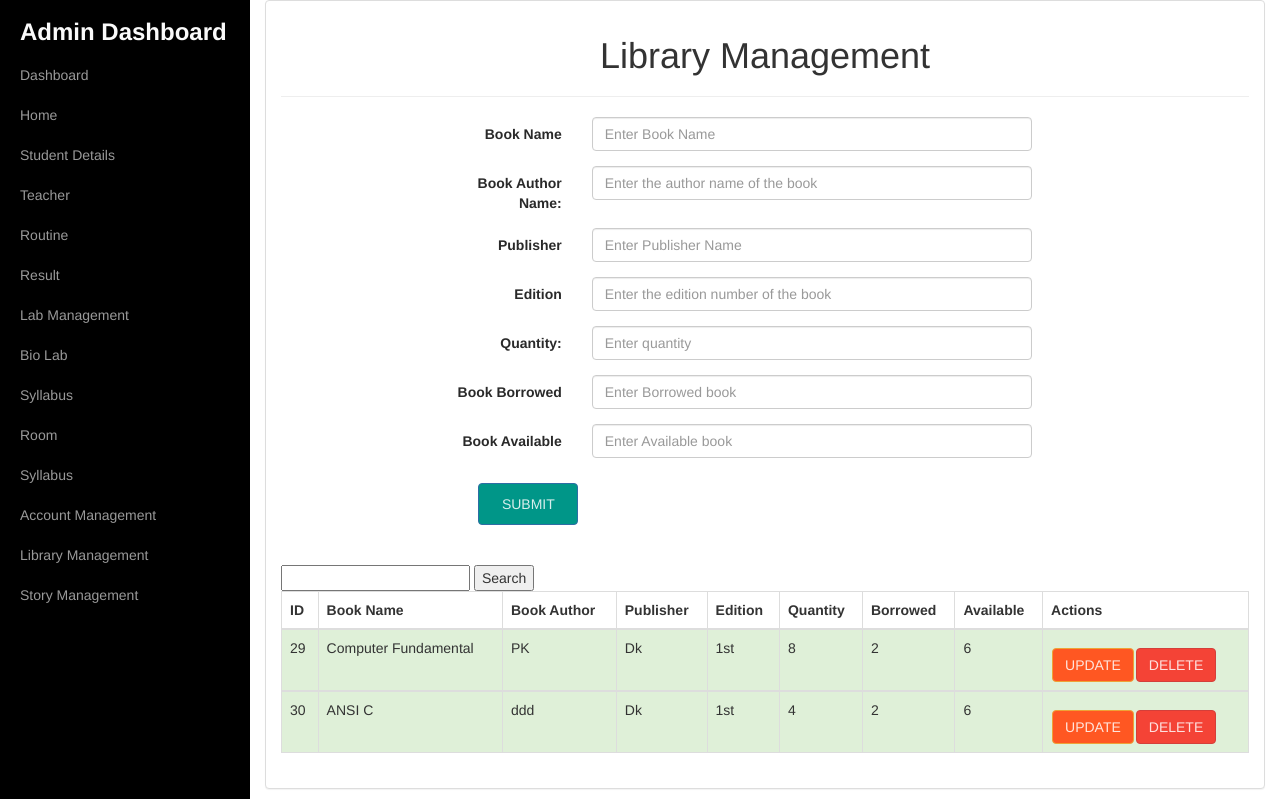
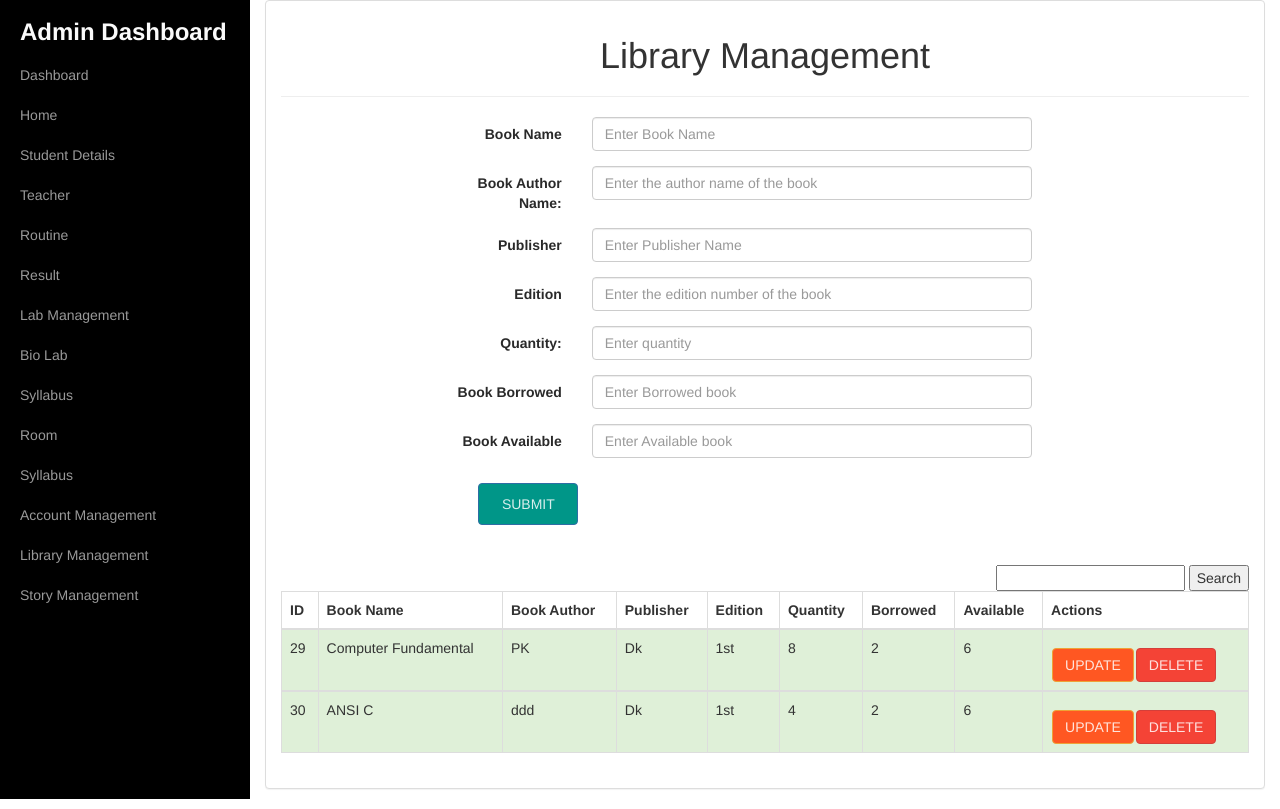
Before and after one commit to pcplato/DDMS, a PHP site: page /library.php in a window 1280 px wide. Shown: the part 57-866 px from the top of the page. Run offline with PHP 8.4, Linux system fonts and the light colour scheme; data comes from the database, SQL or seed files in the repository; some libraries are stand-ins or nearby versions.

Commit message:
library search added right

```diff
--- a/library.php
+++ b/library.php
@@ -100,10 +100,14 @@
                             <br>
                         </form>
                     </div>
-                    <form method="post">
-                        <input type="textbox" name="str" required/>
-                        <input type="submit" name="submit2" value="Search"/>
-                    </form>
+
+
+                        <form method="post" style="float:right;">
+                            <input type="textbox" name="str" required/>
+                            <input type="submit" name="submit2" value="Search"/>
+                        </form>
+
+
                     <?php
 
                     if(isset($_POST['submit2'])){
@@ -127,7 +131,7 @@
                                 echo "<th>Actions</th>";
                                 echo "</tr>";
                                 echo "</thead>";
-                                while($row1=mysqli_fetch_array($result1)){
+                                while($row1=mysqli_fetch_assoc($result1)){
                                     echo "<tbody>";
                                     echo "<tr class='success'>";
                                     echo "<td>".$row1['book_id']."</td>";
```
